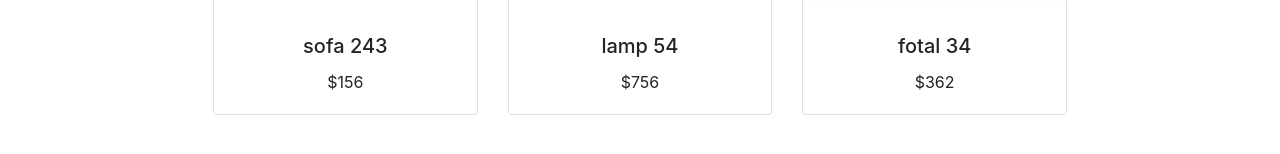
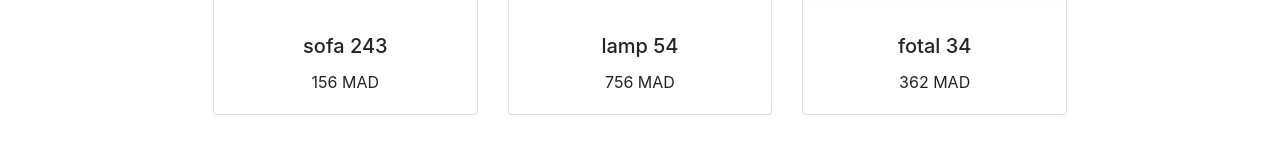
Before and after one commit to lackatacker/youssefSALAH, a Vue app: page /info in a window 1280 px wide. Shown: the part 612-766 px from the top of the page. Built offline with nearby package versions, Linux system fonts and the light colour scheme.

Commit message:
currency

```diff
--- a/src/Components/Cart.vue
+++ b/src/Components/Cart.vue
@@ -18,7 +18,7 @@
             </div>
             <div class="col6 col-xl-6 col-lg-6 col-md-6 col-sm-6">
               <h4>{{ thing.title }}</h4>
-              <h6>{{ thing.price }}</h6>
+              <h6>{{ thing.price }} {{currency}}</h6>
             </div>
             <div class="col2 col-xl-2 col-lg-2 col-md-2 col-sm-2 pt-4">
               <span class="remove-btn" @click="removeThing(thing.id)">remove</span>
@@ -33,7 +33,7 @@
             <h4>Total</h4>
           </div>
           <div class="flex-column pr-3">
-            <h4>${{ cartPrice }}</h4>
+            <h4>{{ cartPrice }}  {{currency}}</h4>
           </div>
           <router-link to="/Order">
             <button @click="saveCartData" class="btn btn-outline-secondary btn-lg btn-block">
@@ -56,7 +56,8 @@ export default {
     return {
       cClass: 'cart',
       modalClass: 'modal off',
-      savedCartItems: []
+      savedCartItems: [],
+      currency:process.env.VUE_APP_currency
     }
   },
   computed:{
--- a/src/Components/InfoPage/InfoBox.vue
+++ b/src/Components/InfoPage/InfoBox.vue
@@ -9,7 +9,7 @@
         <div class="info pt-xl-0 pt-lg-0 pt-5">
           <span class="float-left pr-3">★★★★★</span><h6 style="width:190px;">3 reviews</h6>
           <h1 class="font-weight-bold text-uppercase pt-3">{{ it.title }}</h1>
-          <h4>${{ it.price }}</h4>
+          <h4>{{ it.price }}  {{currency}}</h4>
           <br><br><br>
           <div class="control number text-center">
             <button class="decrement-button" @click="dec" style="border-right: 0.2px solid lightgrey;float:left;margin-right: 11px;">−</button>
@@ -31,6 +31,7 @@ export default {
   data() {
     return {
       quan: 1,
+      currency: process.env.VUE_APP_currency
     }
   },
   methods:{
--- a/src/Components/ProductsPage/Card.vue
+++ b/src/Components/ProductsPage/Card.vue
@@ -10,7 +10,7 @@
             </div>
             <div class="card-body">
               <h5 class="card-title">{{ item.title }}</h5>
-              <p class="card-text">${{ item.price }}</p>
+              <p class="card-text">{{ item.price }}  {{currency}}</p>
             </div>
           </div>
       </div>
@@ -21,6 +21,11 @@
 
 <script>
 export default {
+    data() {
+    return {
+      currency:process.env.VUE_APP_currency
+    }
+  },
   props: ['CardArray'],
   name: 'Card',
   methods: {
--- a/src/views/Order.vue
+++ b/src/views/Order.vue
@@ -9,7 +9,7 @@
         <div class="card-body">
           <p class="card-text">
             <label class="blockquote">Amount:</label> {{this.$store.getters.totalPrice}}<br>
-            <label class="blockquote">Currency:</label> MAD<br>
+            <label class="blockquote">Currency:</label> {{currency}}<br>
             <label class="blockquote">Number of Items:</label> {{this.$store.getters.itemsNumber}}
           </p>
         </div>
@@ -55,6 +55,7 @@ export default {
   data(){
     return {
     link:'',
+    currency:process.env.VUE_APP_currency
   }
   },
   components: {
```
Also changed, not shown: 1 other file (tests, documents, lock files or other folders).
